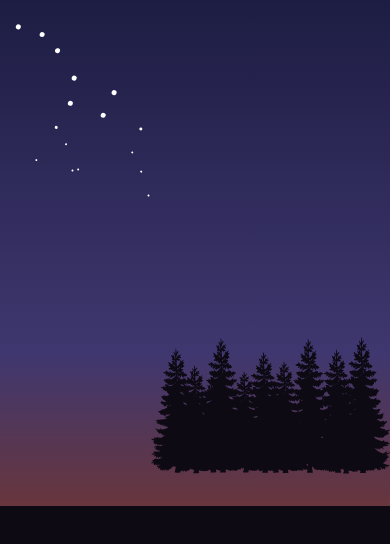
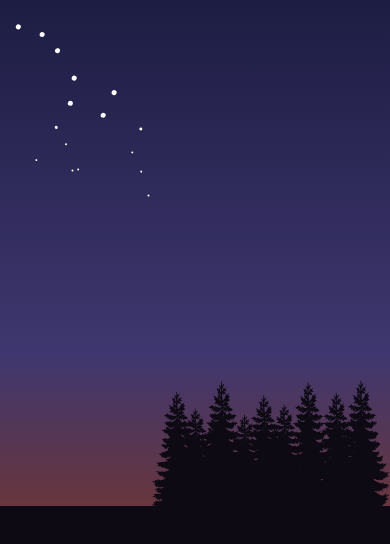
Before and after one commit to ReubeniSandwich/My-Website, a plain HTML site: page star.html in a window 390 px wide. Drawn offline with Linux system fonts and the light colour scheme.

Commit message:
troubleshooting height in mobile

```diff
--- a/star.css
+++ b/star.css
@@ -32,5 +32,6 @@
     /* fill: pink; */
     fill: #0e0a14;
     stroke: none;
-    height: 25vh;
+    min-height: 10vh;
+    /* height: 25vh; */
 }
```
